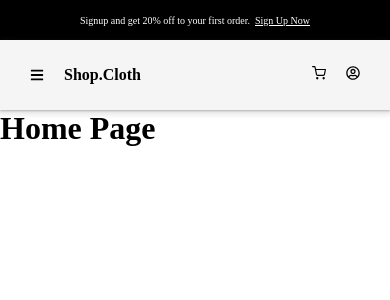
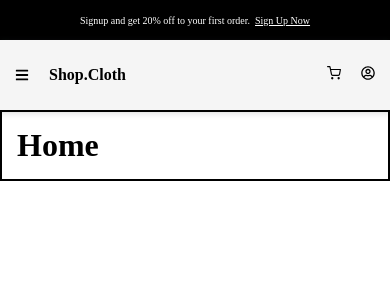
Before and after one commit to Blessen25/clothappcstm, a React (Create React App) app in the folder frontend/clothapp/: page / in a window 390 px wide. Shown: the top 300 px of the page. Built offline with nearby package versions, Linux system fonts and the light colour scheme.

Commit message:
Commited Changes

```diff
--- /dev/null
+++ b/frontend/clothapp/src/components/containerpadding.tsx
@@ -0,0 +1,15 @@
+import React from "react";
+import './style.css'
+import { containerdivProps } from "../interface/interface";
+
+const ContainerPaddingComp:React.FC<containerdivProps> = (Props) =>{
+    return(
+        <>
+            <div className="containerdiv">
+                {Props.children}
+            </div>
+        </>
+    )
+}
+
+export default ContainerPaddingComp
--- a/frontend/clothapp/src/components/header/header.css
+++ b/frontend/clothapp/src/components/header/header.css
@@ -14,9 +14,9 @@
 }
 
 .headerchildfirst{
-    width: 16%;
+    width: 202px;
     display: flex;
-    justify-content: center;
+    justify-content: start;
     align-self: center;
     font-size: 28px;
 
@@ -65,7 +65,7 @@
 }
 
 .headerchildthird{
-    width: 28%;
+    width: 90%;
     display: flex;
     align-items: center;
     position: relative;
@@ -78,7 +78,7 @@
 }
 
 .headerchildfourth{
-    width: 10%;
+    width: 36%;
     display: flex;
     justify-content: center;
     align-items: center;
@@ -177,16 +177,16 @@ display: none;
         display: flex;
         gap: 20px;
         align-items: center;
-        padding: 0px 20px;
+        /* padding: 0px 20px; */
 
     }
     .headerrespcontainer-cstmtwo{
         display: block;
-        width: 370px;
+        width: 330px;
         display: flex;
         gap: 20px;
         align-items: center;
-        padding: 0px 20px;
+        /* padding: 0px 20px; */
     }
 
     .headericonclass{
@@ -220,7 +220,7 @@ display: none;
         top: 10px;
     }
     .headerrespcontainer-cstmsecond{
-        width: 120px;
+        width: 100px;
         display: flex;
         align-items: center;
         gap: 20px;
@@ -257,7 +257,7 @@ display: none;
     }
 
     .headerrespcontainer-cstmtwo {
-        width: 325px;
+        width: 272px;
     }
 
     .searchbariconcstm{
@@ -270,7 +270,7 @@ display: none;
         width: 200px;
     }
     .headerrespcontainer-cstmsecond{
-        width: 121px;
+        width: 88px;
     }
 }
 
@@ -287,12 +287,11 @@ display: none;
         display: none;
     }
     .headerrespcontainer-cstmtwo {
-        width: 110px;
+        width: 68px;
     }
 
     .headerrespcontainer-cstmsecond{
-        width: 88px;
-        padding: 0 20px;
+        width: 48px;
     }
 
     .headericonclass{
@@ -309,7 +308,7 @@ display: none;
         height: 14px;
     }
     #Header{
-        padding: 10px;
+        padding: 15px;
         height: 70px;
     }
 }
--- a/frontend/clothapp/src/components/header/header.tsx
+++ b/frontend/clothapp/src/components/header/header.tsx
@@ -22,11 +22,11 @@ const Header = () =>{
                     <a href="#">Product</a>
                     <a href="#">Category</a>
                 </div>
-                <div className="headerchildthird">
-                    <input type="Search" className="searchbar" placeholder="Search For Products..."/>
-                    <Search className="searchiconcstmthird"/>
-                </div>
                 <div className="headerchildfourth">
+                    <div className="headerchildthird">
+                        <input type="Search" className="searchbar" placeholder="Search For Products..."/>
+                        <Search className="searchiconcstmthird"/>
+                    </div>
                     <a href="#"><ShoppingCart className="headericonclass"/></a>
                     <a href="#"><FaRegUserCircle className="headericonclass"/></a>
                 </div>
--- a/frontend/clothapp/src/components/style.css
+++ b/frontend/clothapp/src/components/style.css
@@ -20,9 +20,17 @@
     color: #0445cf;
 }
 
+.containerdiv{
+    padding: 20px 40px;
+    border: 2px solid black;
+}
+
 @media screen and (max-width: 767px) {
     .homefrontbanddiv{
         font-size: 13px;
+    }
+    .containerdiv{
+        padding: 20px;
     }
 }
 
@@ -30,4 +38,8 @@
     .homefrontbanddiv{
         font-size: 10px;
     }
+
+    .containerdiv{
+        padding: 15px;
+    }
 }
--- /dev/null
+++ b/frontend/clothapp/src/interface/interface.tsx
@@ -0,0 +1,3 @@
+export interface containerdivProps{
+    children: React.ReactNode
+}
--- a/frontend/clothapp/src/screens/home/home.tsx
+++ b/frontend/clothapp/src/screens/home/home.tsx
@@ -1,11 +1,16 @@
 import React from 'react';
 import './home.css';
 import Homefrontband from '../../components/headerbandsale.tsx';
+import ContainerPaddingComp from '../../components/containerpadding.tsx';
 
 const Home = () => {
     return (
         <>
-        <h1>Home Page</h1>
+            <ContainerPaddingComp children={
+                <>
+                    <h1>Home</h1>
+                </>
+            }/>
         </>
     )
 }
```
